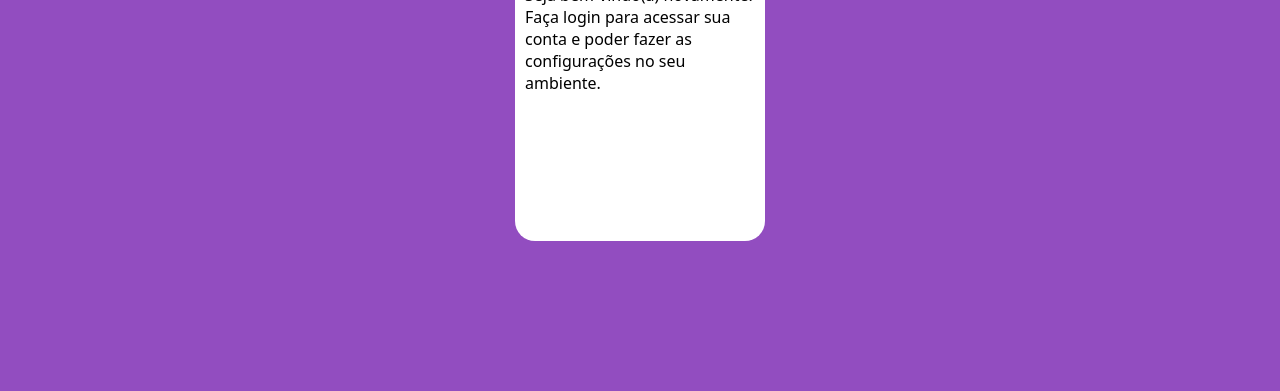
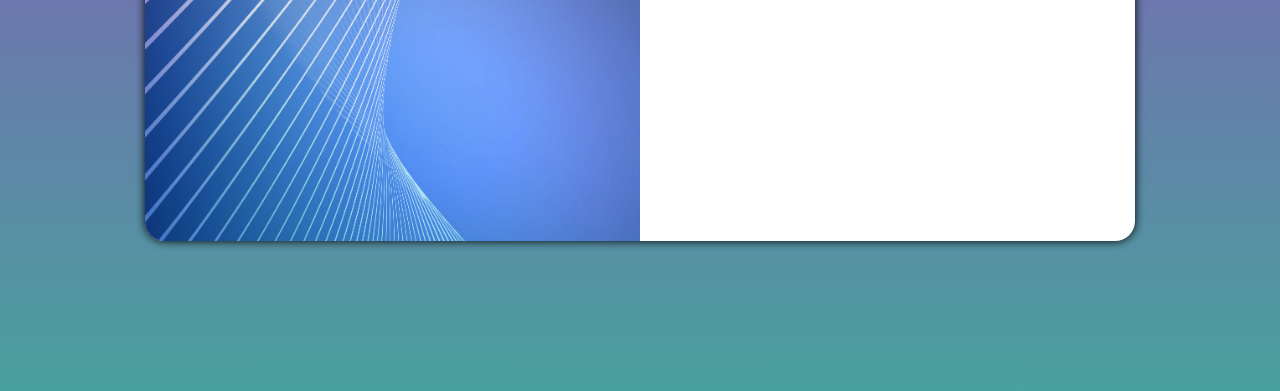
Before and after one commit to notShal/projeto-login1, a plain HTML site: page index.html in a window 1280 px wide. Shown: the part 409-800 px from the top of the page. Drawn offline with Linux system fonts and the light colour scheme.

Commit message:
media query

```diff
--- /dev/null
+++ b/estilos/media-query.css
@@ -0,0 +1,44 @@
+@charset "UTF-8";
+
+@media screen and (min-width: 768px) and (max-width: 992px) {
+    body {
+        background-image: linear-gradient(to top, #49a09d, #924dc0);
+    }
+
+    #login {
+        width: 80vw;
+
+    }
+
+    #login > #imagem {
+        float: left;
+        width: 30%;
+        height: 100%;
+    }
+
+    #login > #formulario {
+        float: right;
+        width: 70%;
+    }
+}
+
+@media screen and (min-width: 992px) {
+    body {
+        background-image: linear-gradient(to top, #49a09d, #924dc0);
+    }
+
+    #login {
+        width: 990px;
+    }
+
+    #login > #imagem {
+        float: left;
+        width: 50%;
+        height: 100%;
+    }
+
+    #login > #formulario {
+        float: right;
+        width: 50%;
+    }
+}
--- a/estilos/style.css
+++ b/estilos/style.css
@@ -20,21 +20,27 @@ body, html {
 }
 
 main {
-    display: flex;
-    justify-content: center;
-    align-items: center;
+    display: relative;
     width: 100vw;
     height: 100vh;
 
 }
 
 #login {
+    position: absolute;
+    top: 50%;
+    left: 50%;
+    transform: translate(-50%, -50%);
+
     background-color: white;
     width: 250px;
     height: 500px;
     border-radius: 20px;
     overflow: hidden;
-    box-shadow: 0px 0px 10px rgba(0, 0, 0, 0.452)0, 0, 0, 0.473);
+    box-shadow: 0px 0px 10px rgba(0, 0, 0.473);
+
+    transition: width .3s, height .3s;
+    transition-timing-function: ease;
 
 
 }
--- a/index.html
+++ b/index.html
@@ -5,6 +5,7 @@
     <meta name="viewport" content="width=device-width, initial-scale=1.0">
     <title>Login</title>
     <link rel="stylesheet" href="estilos/style.css">
+    <link rel="stylesheet" href="estilos/media-query.css">
 </head>
 <body>
     <main>
```
